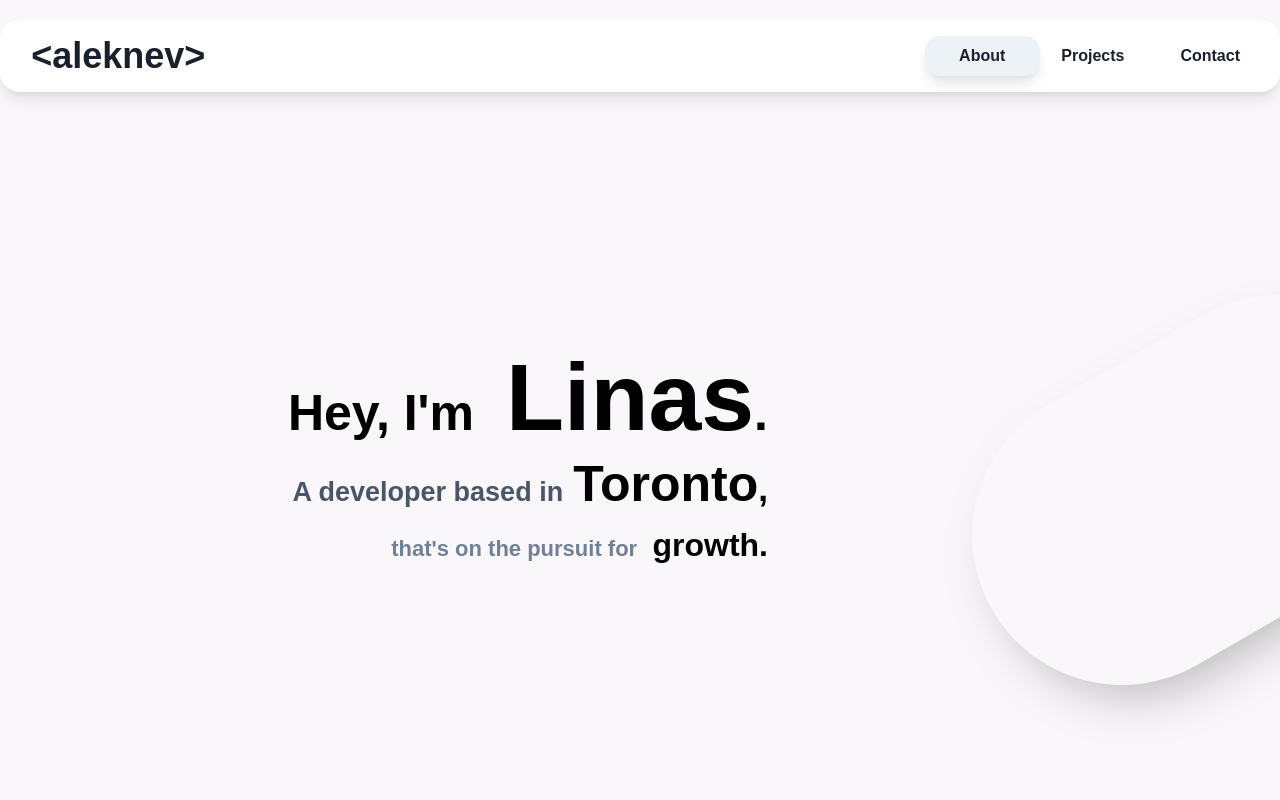
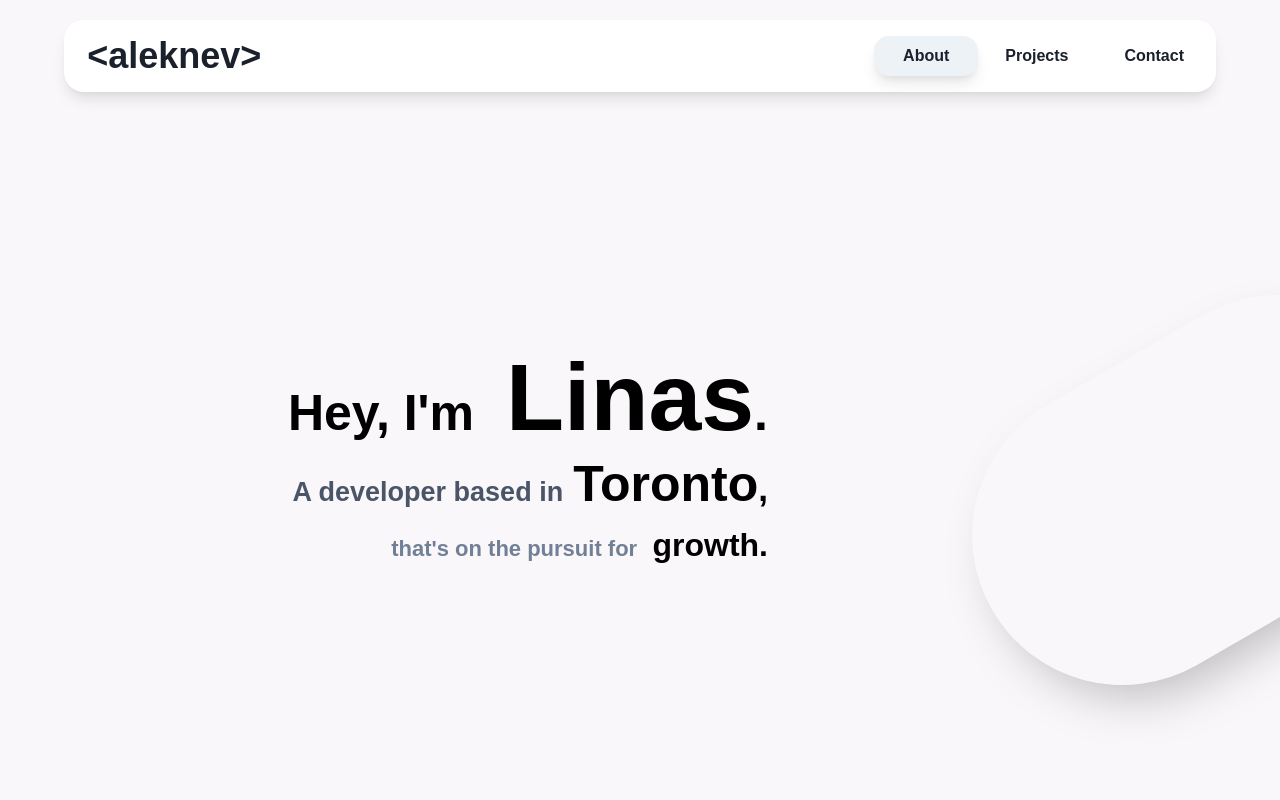
Before and after one commit to bzap/aleknev-dev, a Next.js app in the folder aleknev_dev/: page / in a window 1280 px wide. Shown: the top 800 px of the page. Built offline with nearby package versions, Linux system fonts and the light colour scheme.

Commit message:
enabled initial animation on the navbar

```diff
--- a/aleknev_dev/pages/components/Header.js
+++ b/aleknev_dev/pages/components/Header.js
@@ -11,21 +11,38 @@ const ChakraBox = chakra(motion.div, {
 const Header = () => {
 	const [isShown, setIsShown] = useState(true)
 	return (
+	<Container>
 		<Container
 			display={'flex'}
 			justifyContent={'center'}
 			pt={'5'}
 			>
-		<Container
-			maxW={'7xl'}
+			<ChakraBox
+				as={motion.div}
+				initial={{opacity:0}}
+				animate={{
+
+					opacity: [0, 1],
+					scale: [0, 1.1, 1]
+				}}
+				transition={{
+					type:'spring',
+					duration: 1.5,
+					bounce: 0.6,
+					ease: "easeInOut",
+					delay: 0.2,
+				}}
+				justifyContent={'center'}
+				maxW={'6xl'}
 				position='fixed'
 				zIndex={200}
+				width={'100%'}
 				boxShadow={'lg'}
 				borderRadius={'20px'}
 				bg='white'
 				>
 				<Box
-				p={2}
+					p={4}
 					py={{ base: '1em', md: '1em' }}>
 					<Flex
 						align={'center'}
@@ -74,8 +91,12 @@ const Header = () => {
 						<AnimatedTabs/>
 					</Flex>
 				</Box>
+			</ChakraBox>
 		</Container>
+
+
 	</Container>
+
 	)
 }
 
--- a/aleknev_dev/pages/components/Projects/Projects.js
+++ b/aleknev_dev/pages/components/Projects/Projects.js
@@ -27,6 +27,22 @@ const ChakraBox = chakra(motion.div, {
     shouldForwardProp: (prop) => isValidMotionProp(prop) || shouldForwardProp(prop),
   });
 
+  const cardVariants = {
+    offscreen: {
+      y: 300
+    },
+    onscreen: {
+      y: 50,
+      rotate: -10,
+      transition: {
+        type: "spring",
+        bounce: 0.4,
+        duration: 0.8
+      }
+    }
+  };
+
+
 const Projects = () => (
     <Container
         maxW={'7xl'}
@@ -49,6 +65,10 @@ const verticalItem = (top, left) => {
         <GridItem
             as={motion.div}
             whileHover={{ scale: 1.025 }}
+            initial={'offscreen'}
+            whileInView={'onscreen'}
+            viewport={{once:true, amount:0.8}}
+            variants={cardVariants}
             flex={1}
             position='relative'
             justifyContent={'flex-start'}
```
Lines whose indentation alone changed are shown as unchanged.
